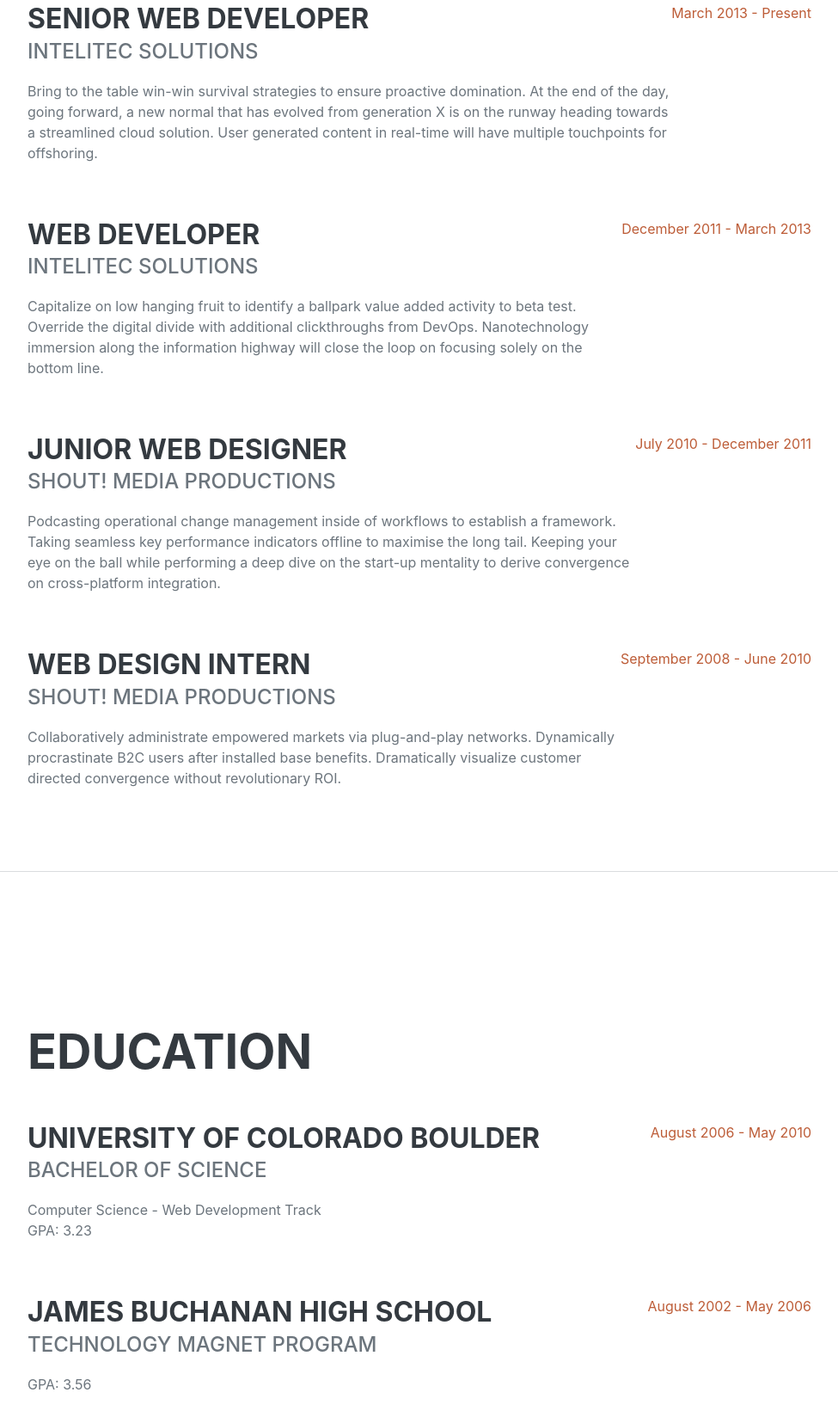
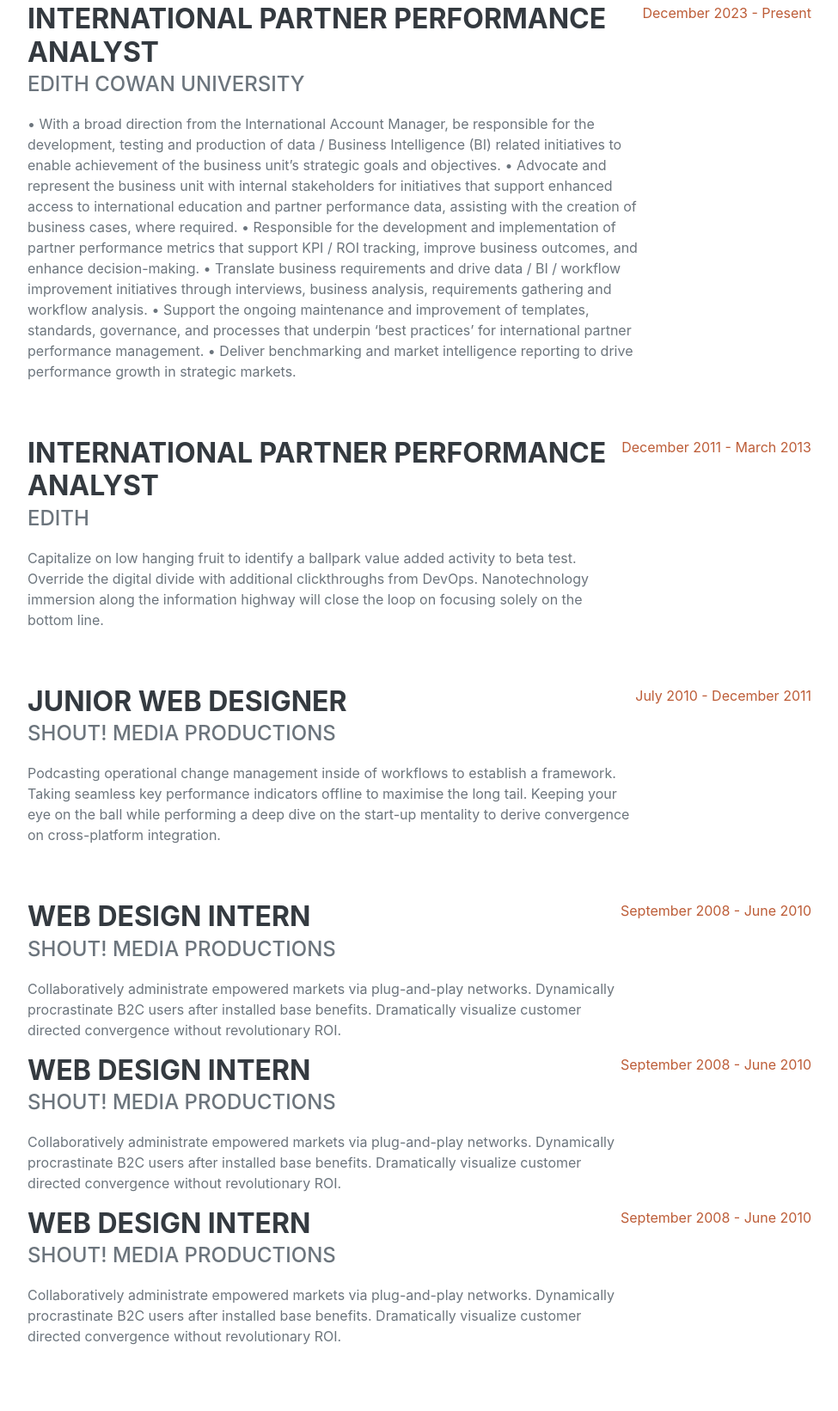
Before and after one commit to alvarovs89/alvarovs89.github.io, a plain HTML site: page index.html in a window 1280 px wide. Shown: the part 993-2634 px from the top of the page at 86% size, without its empty margins (288-1263 px from the left). Drawn offline with nearby package versions, Linux system fonts and the light colour scheme; a web font is replaced by a local one.

Commit message:
added education 1

```diff
--- a/index.html
+++ b/index.html
@@ -86,19 +86,22 @@
                     <h2 class="mb-5">Experience</h2>
                     <div class="d-flex flex-column flex-md-row justify-content-between mb-5">
                         <div class="flex-grow-1">
-                            <h3 class="mb-0">Senior Web Developer</h3>
-                            <div class="subheading mb-3">Intelitec Solutions</div>
-                            <p>Bring to the table win-win survival strategies to ensure proactive domination. At the end
-                                of the day, going forward, a new normal that has evolved from generation X is on the
-                                runway heading towards a streamlined cloud solution. User generated content in real-time
-                                will have multiple touchpoints for offshoring.</p>
+                            <h3 class="mb-0">International Partner Performance Analyst</h3>
+                            <div class="subheading mb-3">Edith Cowan University</div>
+                            <p>•	With a broad direction from the International Account Manager, be responsible for the development, testing and production of data / Business Intelligence (BI) related initiatives to enable achievement of the business unit’s strategic goals and objectives.
+                                •	Advocate and represent the business unit with internal stakeholders for initiatives that support enhanced access to international education and partner performance data, assisting with the creation of business cases, where required.
+                                •	Responsible for the development and implementation of partner performance metrics that support KPI / ROI tracking, improve business outcomes, and enhance decision-making.
+                                •	Translate business requirements and drive data / BI / workflow improvement initiatives through interviews, business analysis, requirements gathering and workflow analysis.
+                                •	Support the ongoing maintenance and improvement of templates, standards, governance, and processes that underpin ‘best practices’ for international partner performance management.
+                                •	Deliver benchmarking and market intelligence reporting to drive performance growth in strategic markets.
+                                </p>
                         </div>
-                        <div class="flex-shrink-0"><span class="text-primary">March 2013 - Present</span></div>
+                        <div class="flex-shrink-0"><span class="text-primary">December 2023 - Present</span></div>
                     </div>
                     <div class="d-flex flex-column flex-md-row justify-content-between mb-5">
                         <div class="flex-grow-1">
-                            <h3 class="mb-0">Web Developer</h3>
-                            <div class="subheading mb-3">Intelitec Solutions</div>
+                            <h3 class="mb-0">International Partner Performance Analyst</h3>
+                            <div class="subheading mb-3">Edith </div>
                             <p>Capitalize on low hanging fruit to identify a ballpark value added activity to beta test.
                                 Override the digital divide with additional clickthroughs from DevOps. Nanotechnology
                                 immersion along the information highway will close the loop on focusing solely on the
@@ -127,6 +130,26 @@
                         </div>
                         <div class="flex-shrink-0"><span class="text-primary">September 2008 - June 2010</span></div>
                     </div>
+                    <div class="d-flex flex-column flex-md-row justify-content-between">
+                        <div class="flex-grow-1">
+                            <h3 class="mb-0">Web Design Intern</h3>
+                            <div class="subheading mb-3">Shout! Media Productions</div>
+                            <p>Collaboratively administrate empowered markets via plug-and-play networks. Dynamically
+                                procrastinate B2C users after installed base benefits. Dramatically visualize customer
+                                directed convergence without revolutionary ROI.</p>
+                        </div>
+                        <div class="flex-shrink-0"><span class="text-primary">September 2008 - June 2010</span></div>
+                    </div>
+                    <div class="d-flex flex-column flex-md-row justify-content-between">
+                        <div class="flex-grow-1">
+                            <h3 class="mb-0">Web Design Intern</h3>
+                            <div class="subheading mb-3">Shout! Media Productions</div>
+                            <p>Collaboratively administrate empowered markets via plug-and-play networks. Dynamically
+                                procrastinate B2C users after installed base benefits. Dramatically visualize customer
+                                directed convergence without revolutionary ROI.</p>
+                        </div>
+                        <div class="flex-shrink-0"><span class="text-primary">September 2008 - June 2010</span></div>
+                    </div>
                 </div>
             </section>
             <hr class="m-0" />
@@ -136,18 +159,20 @@
                     <h2 class="mb-5">Education</h2>
                     <div class="d-flex flex-column flex-md-row justify-content-between mb-5">
                         <div class="flex-grow-1">
-                            <h3 class="mb-0">University of Colorado Boulder</h3>
-                            <div class="subheading mb-3">Bachelor of Science</div>
-                            <div>Computer Science - Web Development Track</div>
-                            <p>GPA: 3.23</p>
+                            <h3 class="mb-0">Edith Cowan University</h3>
+                            <div class="subheading mb-3">Master of Data Science</div>
+                            <div>Course oriented to develop an inter-disciplinary field, drawing on mathematics, statistics, and computer science, that uses scientific methods, processes, algorithms and systems to extract knowledge and insights from structured and unstructured data.
+                                High Distinction in every unit.
+                                </div>
+                            <p>WAM 92 / GPA 4.0</p>
                         </div>
-                        <div class="flex-shrink-0"><span class="text-primary">August 2006 - May 2010</span></div>
+                        <div class="flex-shrink-0"><span class="text-primary">July 2021 - June 2023</span></div>
                     </div>
                     <div class="d-flex flex-column flex-md-row justify-content-between">
                         <div class="flex-grow-1">
-                            <h3 class="mb-0">James Buchanan High School</h3>
-                            <div class="subheading mb-3">Technology Magnet Program</div>
-                            <p>GPA: 3.56</p>
+                            <h3 class="mb-0">Universidad de Tarapaca de Arica</h3>
+                            <div class="subheading mb-3">Industrial Engineering</div>
+                            <p>WAM 92 / GPA 4.0</p>
                         </div>
                         <div class="flex-shrink-0"><span class="text-primary">August 2002 - May 2006</span></div>
                     </div>
@@ -215,11 +240,15 @@
                     <ul class="fa-ul mb-0">
                         <li>
                             <span class="fa-li"><i class="fas fa-trophy text-warning"></i></span>
-                            Google Analytics Certified Developer
+                            Top 100 (of over 30,000) students at ECU in 2022.
                         </li>
                         <li>
                             <span class="fa-li"><i class="fas fa-trophy text-warning"></i></span>
-                            Mobile Web Specialist - Google Certification
+                            Dean’s List recognition for academic excellence during my Master’s degree at ECU.
+                        </li>
+                        <li>
+                            <span class="fa-li"><i class="fas fa-trophy text-warning"></i></span>
+                            Graduate Speaker graduation 2023 for School of Science, Engineering and WAAPA.
                         </li>
                         <li>
                             <span class="fa-li"><i class="fas fa-trophy text-warning"></i></span>
```
